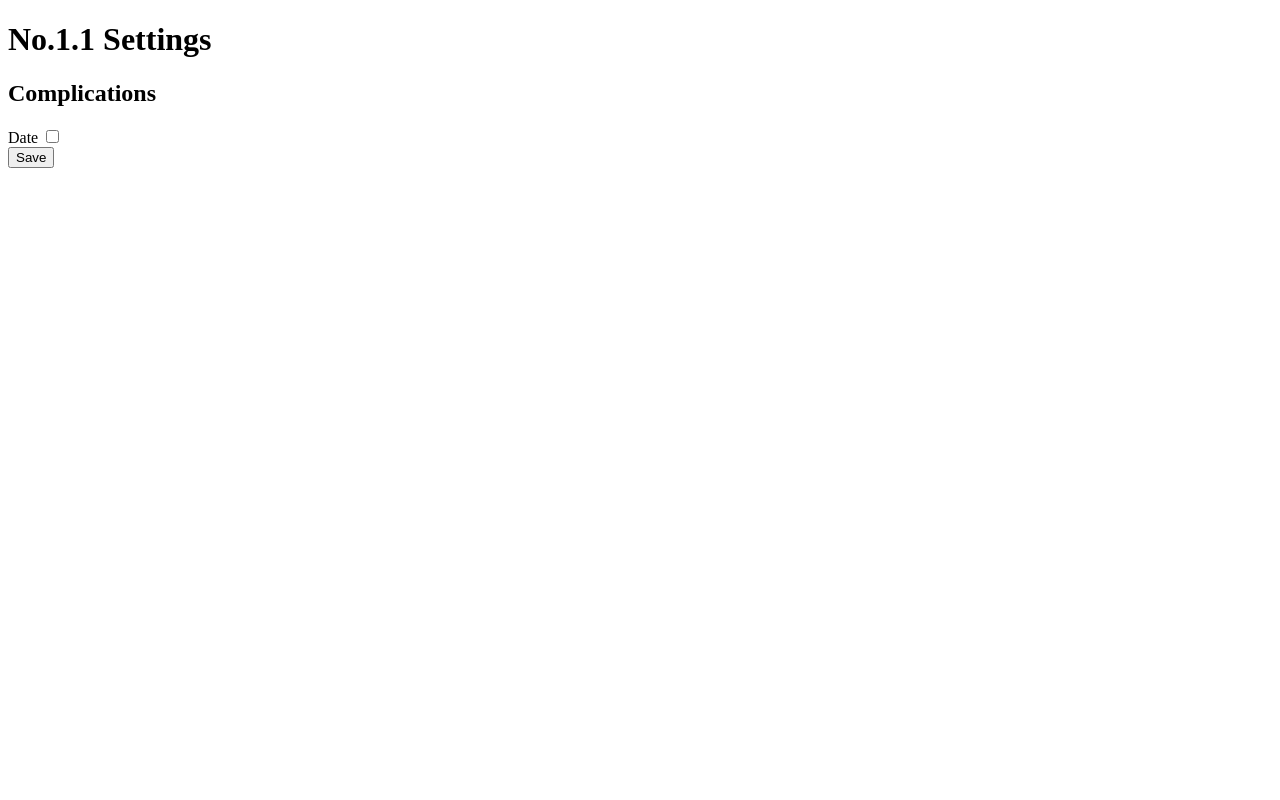
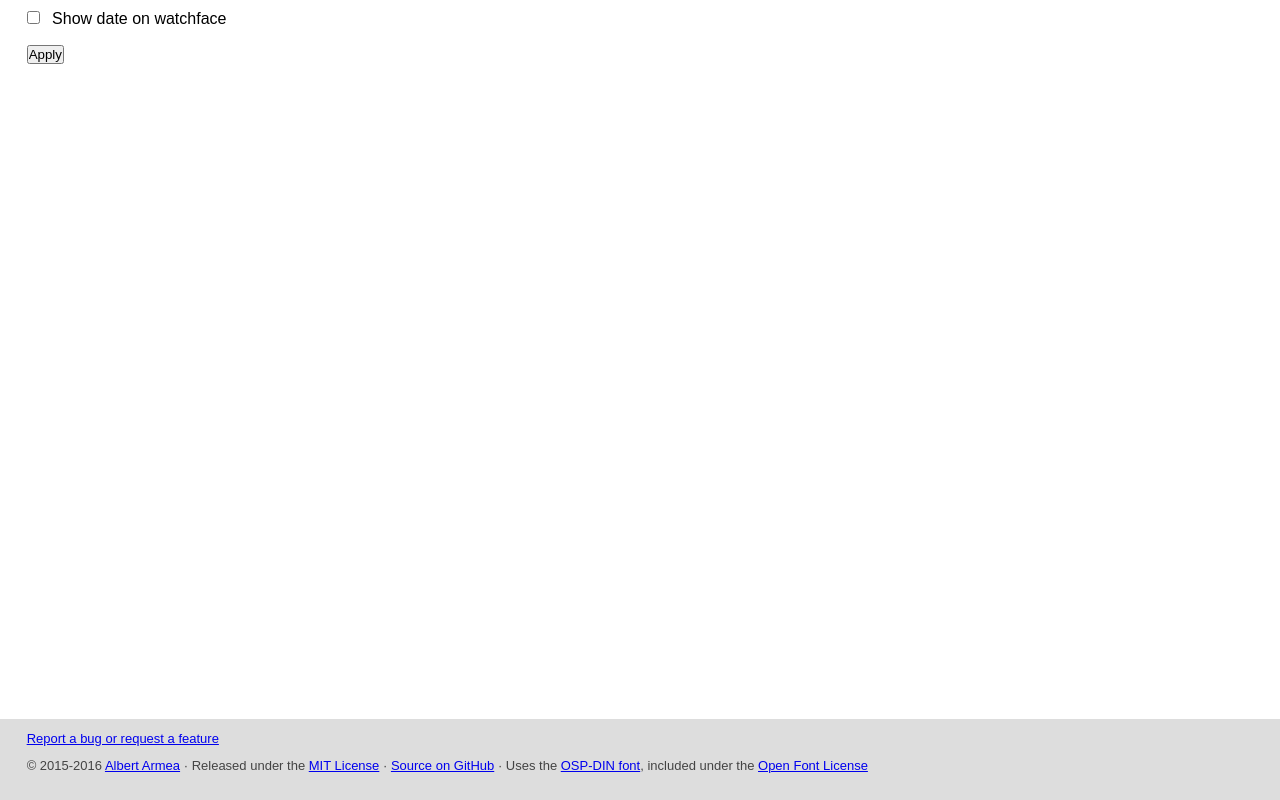
Before and after one commit to aarmea/No.1.1-pebble, a plain HTML site: page settings.html in a window 1280 px wide. Drawn offline with Linux system fonts and the light colour scheme.

Commit message:
Make the settings page look less bad

```diff
--- a/settings.html
+++ b/settings.html
@@ -3,11 +3,28 @@
   <head>
     <title>No.1.1 Settings</title>
     <script src="settings_src/settings.js"></script>
+    <link href="settings_src/settings.css" rel="stylesheet">
+    <meta name="viewport" content="width=device-width" />
   </head>
-  <body>
-    <h1>No.1.1 Settings</h1>
-    <h2>Complications</h2>
-    <label>Date <input type="checkbox" id="showDate" /></label><br>
-    <input type="submit" id="submitButton" value="Save" />
+  <body class="site">
+    <main class="site-content">
+      <input type="checkbox" id="showDate" />
+      <label for="showDate">Show date on watchface</label>
+      <br>
+
+      <input type="submit" id="submitButton" value="Apply" />
+    </main>
+
+    <footer>
+      <div class="content">
+        <p><a href="https://github.com/aarmea/No.1.1-pebble/issues" target="_blank">Report a bug or request a feature</a>
+        <ul>
+          <li>&copy; 2015-2016 <a href="http://www.albertarmea.com" target="_blank">Albert Armea</a>
+          <li>Released under the <a href="https://opensource.org/licenses/MIT" target="_blank">MIT License</a>
+          <li><a href="https://www.github.com/aarmea/No.1.1-pebble" target="_blank">Source on GitHub</a>
+          <li>Uses the <a href="http://ospublish.constantvzw.org/foundry/osp-din/" target="_blank">OSP-DIN font</a>, included under the <a href="http://scripts.sil.org/cms/scripts/page.php?site_id=nrsi&id=OFL" target="_blank">Open Font License</a>
+        </ul>
+      </div>
+    </footer>
   </body>
 </html>
--- /dev/null
+++ b/settings_src/settings.css
@@ -0,0 +1,64 @@
+* {
+  margin: 0;
+  padding: 0;
+}
+
+body {
+  font-family: "Ek Mukta", sans-serif;
+  line-height: 1.1;
+}
+
+.site {
+  display: flex;
+  min-height: 100vh;
+  flex-direction: column;
+}
+
+.site-content {
+  flex: 1;
+
+  margin: auto 20pt;
+}
+
+header {
+  margin: 0.2em auto;
+  text-align: center;
+}
+
+label {
+  margin-left: 0.5em;
+}
+
+input {
+  margin: 8pt auto;
+}
+
+p {
+  margin: 1em auto;
+}
+
+/* TODO: Bigger checkboxes */
+/* TODO: Bigger save button */
+
+footer {
+  /* Footer sticks to the bottom using flexbox:
+   * https://philipwalton.github.io/solved-by-flexbox/demos/sticky-footer/
+   * See the .site and .site-content classes. */
+  font-size: small;
+  color: #444;
+  background: #ddd;
+}
+
+footer .content {
+  margin: 0pt 20pt 20pt 20pt;
+}
+
+footer ul li {
+  /* Remove newlines and bullets in the list */
+  display: inline;
+}
+
+footer ul li:not(:first-of-type)::before {
+  /* Dot (&middot;) followed by non-breaking space between elements */
+  content: "\00B7\00A0";
+}
--- a/settings_src/settings.js
+++ b/settings_src/settings.js
@@ -41,3 +41,16 @@ function getQueryParam(variable, defaultValue) {
   }
   return defaultValue || false;
 }
+
+// Google fonts
+WebFontConfig = {
+  google: { families: [ 'Ek+Mukta::latin' ] }
+};
+(function() {
+  var wf = document.createElement('script');
+  wf.src = 'https://ajax.googleapis.com/ajax/libs/webfont/1/webfont.js';
+  wf.type = 'text/javascript';
+  wf.async = 'true';
+  var s = document.getElementsByTagName('script')[0];
+  s.parentNode.insertBefore(wf, s);
+})();
```
Also changed, not shown: 1 other file.
